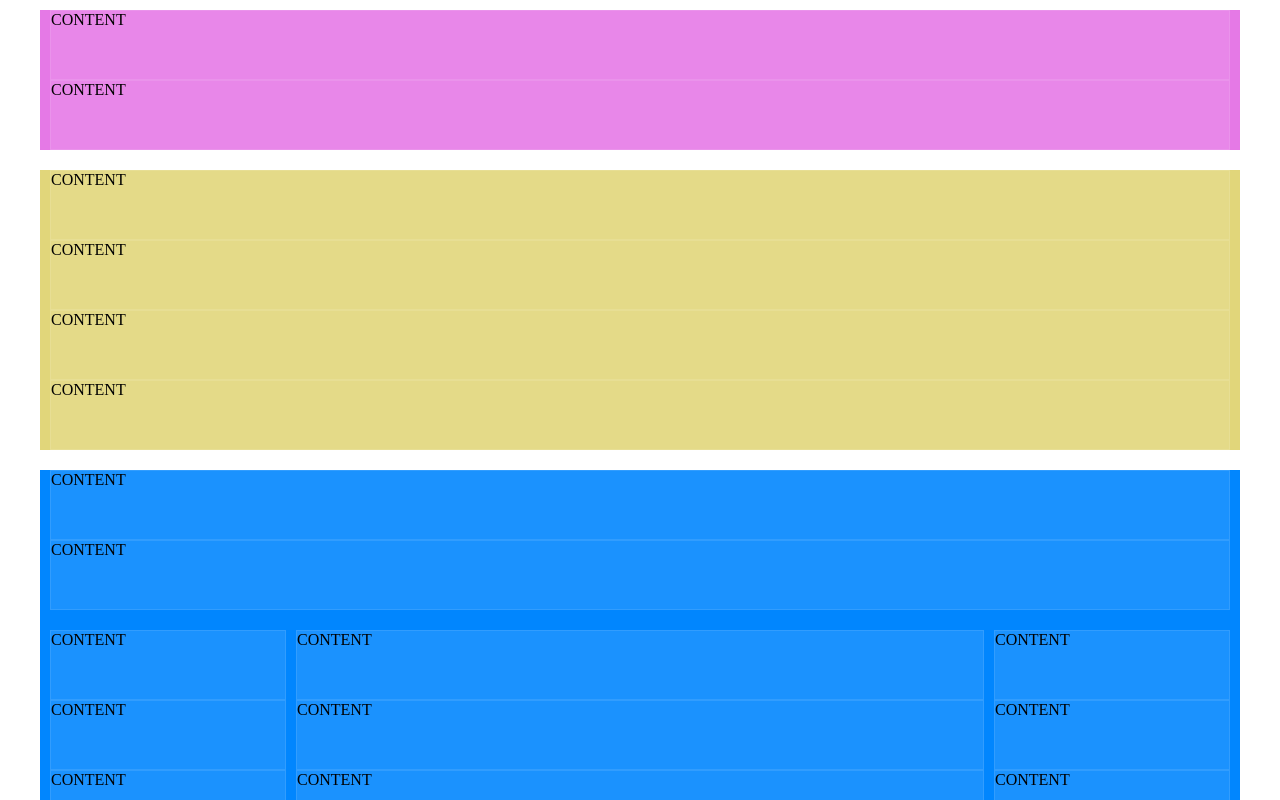
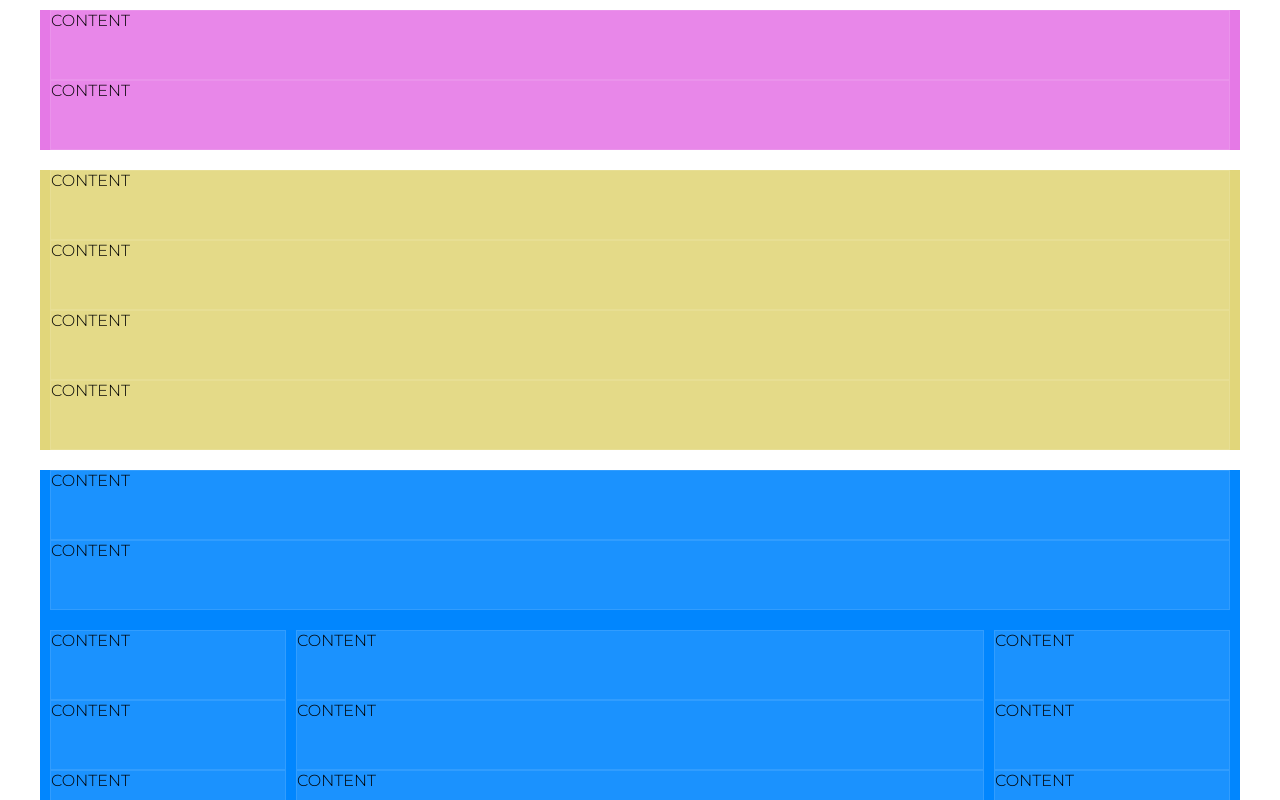
Before and after one commit to DanyMencu/htmlcss-wp, a plain HTML site: page index.html in a window 1280 px wide. Shown: the top 800 px of the page. Drawn offline with Linux system fonts and the light colour scheme.

Commit message:
Fon family add

```diff
--- a/css.style.css
+++ b/css.style.css
@@ -3,6 +3,7 @@
     margin: 0;
     padding: 0;
     box-sizing: border-box;
+    font-family: 'Montserrat', sans-serif;
 }
 
 /* UTILITY */
--- a/index.html
+++ b/index.html
@@ -4,6 +4,9 @@
     <meta charset="UTF-8">
     <meta http-equiv="X-UA-Compatible" content="IE=edge">
     <meta name="viewport" content="width=ù, initial-scale=1.0">
+    <link rel="preconnect" href="https://fonts.googleapis.com">
+    <link rel="preconnect" href="https://fonts.gstatic.com" crossorigin>
+    <link href="https://fonts.googleapis.com/css2?family=Montserrat:wght@300;600&display=swap"   rel="stylesheet">
     <link rel="stylesheet" href="./css.style.css">
     <title>Wordpress layout</title>
 </head>
```
